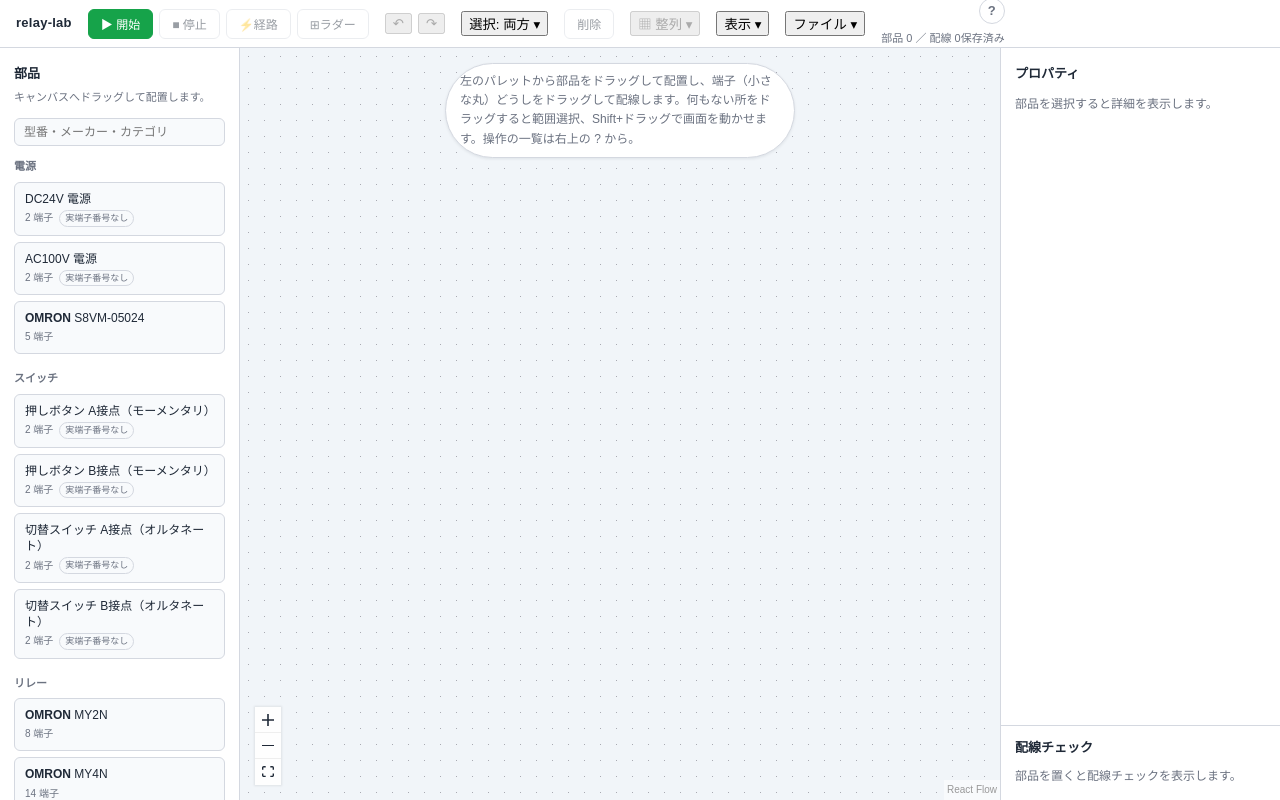
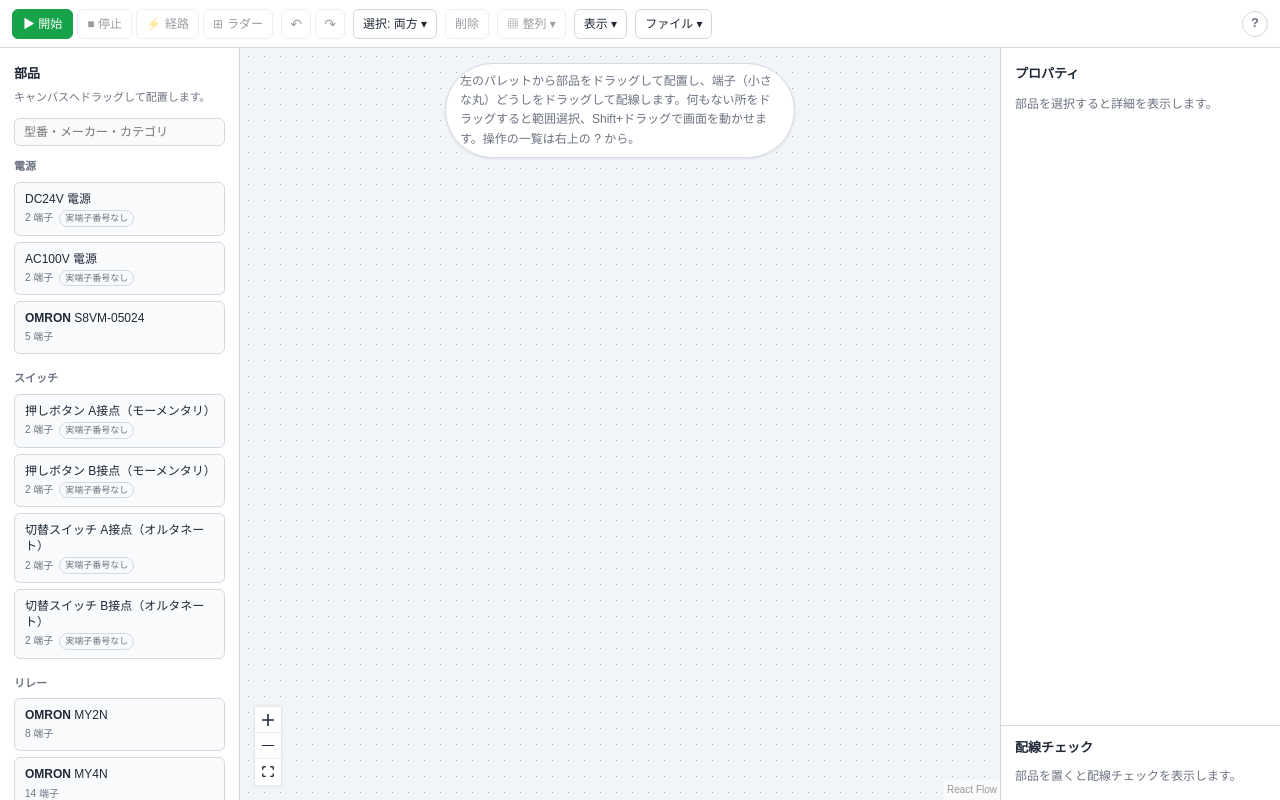
Before and after one commit to su-metal/relay-lab, a Next.js app: page / in a window 1280 px wide. Built offline with nearby package versions, Linux system fonts and the light colour scheme.

Commit message:
Make toolbar single-row and zoom resilient

```diff
--- a/src/components/circuit/Toolbar.module.css
+++ b/src/components/circuit/Toolbar.module.css
@@ -1,224 +1,211 @@
 .toolbar {
+  container-name: toolbar;
+  container-type: inline-size;
   display: flex;
   align-items: center;
-  gap: 16px;
+  gap: 8px;
   height: 48px;
-  padding: 0 16px;
+  min-width: 0;
+  padding: 0 12px;
   border-bottom: 1px solid var(--border);
   background: var(--panel);
+  overflow: visible;
 }
 
 .brand {
+  flex: 0 0 auto;
+  margin-right: 2px;
   font-size: 13px;
   font-weight: 700;
   letter-spacing: 0.02em;
+  white-space: nowrap;
 }
 
-.group {
+.group,
+.metaGroup {
   display: flex;
+  flex: 0 0 auto;
   align-items: center;
-  gap: 6px;
+  gap: 4px;
+  min-width: 0;
+}
+
+.metaGroup {
+  margin-left: auto;
+  gap: 8px;
 }
 
 .button,
-.run {
+.run,
+.iconButton,
+.menuTrigger {
+  display: inline-flex;
+  flex: 0 0 auto;
+  align-items: center;
+  justify-content: center;
+  gap: 4px;
   height: 30px;
-  padding: 0 12px;
+  min-width: max-content;
+  padding: 0 9px;
   border: 1px solid var(--border);
   border-radius: 6px;
+  font: inherit;
   font-size: 12px;
-  font-family: inherit;
+  line-height: 1;
   color: var(--text);
   background: var(--panel);
   cursor: pointer;
-  transition:
-    border-color 0.12s ease-out,
-    background 0.12s ease-out;
+  white-space: nowrap;
+  transition: border-color .12s ease-out, color .12s ease-out, background .12s ease-out;
 }
 
 .button:hover:not(:disabled),
-.run:hover:not(:disabled) {
+.run:hover:not(:disabled),
+.iconButton:hover:not(:disabled),
+.menuTrigger:hover:not(:disabled) {
   border-color: var(--accent);
   background: var(--bg);
 }
 
 .run {
+  padding-inline: 10px;
   color: #fff;
   background: var(--run);
   border-color: var(--run);
 }
 
+.iconButton {
+  width: 30px;
+  min-width: 30px;
+  padding: 0;
+  font-size: 14px;
+}
+
 .button:disabled,
-.run:disabled {
-  opacity: 0.45;
+.run:disabled,
+.iconButton:disabled,
+.menuTrigger:disabled,
+.menuItem:disabled {
+  opacity: .45;
   cursor: not-allowed;
 }
 
-/* 入っているモードを塗りで示す */
-.button[data-active] {
+.button[data-active],
+.iconButton[data-active],
+.menuTrigger[data-active] {
   border-color: var(--accent);
   color: var(--accent);
   background: var(--accent-tint);
 }
 
-/* セグメントが何の設定なのかを示す見出し（範囲選択の対象） */
-.groupLabel {
-  font-size: 11px;
-  color: var(--text-muted);
-  white-space: nowrap;
-  cursor: default;
-}
-
-/*
- * 範囲選択の対象（部品＋配線 / 部品 / 配線）。
- * 3 つのうち必ず 1 つが入っている排他選択なので、独立したボタンではなく
- * 連結したセグメントで「どれか 1 つ」であることを見せる。
- */
-.segmented {
-  display: flex;
-  height: 30px;
-  border: 1px solid var(--border);
-  border-radius: 6px;
-  overflow: hidden;
-}
-
-.segment {
-  padding: 0 10px;
-  border: none;
-  border-left: 1px solid var(--border);
-  font-size: 11px;
-  font-family: inherit;
-  color: var(--text-muted);
-  background: var(--panel);
-  cursor: pointer;
-  white-space: nowrap;
-  transition:
-    color 0.12s ease-out,
-    background 0.12s ease-out;
-}
-
-.segment:first-child {
-  border-left: none;
-}
-
-.segment:hover {
-  background: var(--bg);
-}
-
-.segment[data-active] {
-  color: var(--accent);
-  background: var(--accent-tint);
-}
-
-/*
- * 「揃える」のメニュー（design.md §8.13）。
- *
- * 8 種類を操作バーへ直接並べると、狭い画面で折り返しが増えてキャンバスが
- * 削られる（§8.12）。ボタン 1 個に畳み、押したときだけ下に開く。
- */
 .menuWrap {
   position: relative;
   display: flex;
+  flex: 0 0 auto;
 }
 
 .menu {
   position: absolute;
-  top: calc(100% + 4px);
+  top: calc(100% + 5px);
   left: 0;
-  /*
-   * 2 列 × 4 行を**列方向に流し込む** —— 左列が左右方向（左 / 中央 / 右 / 均等）、
-   * 右列が上下方向。行方向に流すと「左揃え」の隣に「上揃え」が並び、
-   * どの軸の操作なのかが読み取れなくなる。
-   */
-  display: grid;
-  grid-auto-flow: column;
-  grid-template-rows: repeat(4, auto);
-  gap: 2px;
-  /*
-   * **中身に合わせて広げる。** 絶対配置の既定の幅は「入る幅」＝トリガーの
-   * ボタン 1 個ぶんしかないので、指定しないと 2 列が重なって潰れる。
-   */
+  z-index: 30;
   width: max-content;
-  padding: 4px;
+  min-width: 180px;
+  padding: 5px;
   border: 1px solid var(--border);
   border-radius: 8px;
   background: var(--panel);
-  box-shadow: 0 4px 16px rgb(15 23 42 / 14%);
-  /* キャンバス（React Flow）より前面へ。操作バーは DOM 上ではキャンバスの前 */
-  z-index: 20;
+  box-shadow: 0 6px 22px rgb(15 23 42 / 16%);
   white-space: nowrap;
+}
+
+.menuEnd { right: 0; left: auto; }
+.smallMenu { min-width: 150px; }
+.selectionMenu { min-width: 220px; }
+.arrangeMenu { min-width: 280px; }
+
+.moreMenu {
+  right: 0;
+  left: auto;
+  width: min(360px, calc(100vw - 12px));
+  max-height: min(72dvh, 520px);
+  overflow-y: auto;
+  overscroll-behavior: contain;
 }
 
 .menuItem {
   display: flex;
   align-items: center;
   gap: 8px;
-  height: 30px;
-  padding: 0 10px;
+  width: 100%;
+  min-height: 30px;
+  padding: 0 9px;
   border: none;
   border-radius: 5px;
+  font: inherit;
   font-size: 12px;
-  font-family: inherit;
+  line-height: 1.25;
   text-align: left;
   color: var(--text);
   background: transparent;
   cursor: pointer;
-  transition: background 0.12s ease-out;
+  white-space: nowrap;
 }
 
 .menuItem:hover:not(:disabled) {
+  color: var(--accent);
   background: var(--accent-tint);
-  color: var(--accent);
 }
 
-/* 均等は 3 個から。押せないことを見せたうえで、理由は title で伝える */
-.menuItem:disabled {
-  opacity: 0.4;
-  cursor: not-allowed;
-}
-
-.menuIcon {
-  width: 14px;
-  font-size: 13px;
+.menuIcon,
+.radioMark {
+  flex: 0 0 16px;
+  width: 16px;
   color: var(--text-muted);
   text-align: center;
 }
 
-.menuItem:hover:not(:disabled) .menuIcon {
-  color: inherit;
+.menuHeading {
+  padding: 5px 9px 4px;
+  font-size: 10px;
+  font-weight: 700;
+  letter-spacing: .04em;
+  color: var(--text-muted);
 }
 
-/*
- * 読み込み用の <input type="file">。ボタンから click() で開くだけなので隠す。
- * `display: none` で消すのは意図的 —— 見えない入力欄が Tab 順に残ると、
- * キーボード操作で「押しても何も起きない場所」を通ることになる。
- */
-.fileInput {
-  display: none;
+.menuHint {
+  max-width: 260px;
+  padding: 5px 9px 4px;
+  font-size: 10px;
+  line-height: 1.45;
+  color: var(--text-muted);
+  white-space: normal;
 }
 
-/* 収束結果。発振はエラーではないので赤にしない（design.md §5.5） */
+.menuDivider {
+  height: 1px;
+  margin: 4px 5px;
+  background: var(--border);
+}
+
+.alignGrid {
+  display: grid;
+  grid-template-columns: repeat(2, minmax(0, 1fr));
+  gap: 2px;
+}
+
+.alignGrid .menuItem { min-width: 124px; }
+.fileInput { display: none; }
+.adaptiveLabel { display: inline; }
+
 .status {
-  padding: 2px 10px;
+  flex: 0 0 auto;
+  padding: 2px 8px;
   border: 1px solid var(--wire-energized);
   border-radius: 999px;
   font-size: 11px;
   color: var(--wire-energized-text);
   background: #f0fdf4;
-  white-space: nowrap;
-}
-
-/*
- * 経過時間（design.md §5.13）。タイマーを置いた回路でだけ出る。
- * **`tabular-nums` は必須** —— 50ms ごとに書き換わるので、字幅が揃っていないと
- * 数字が横に踊って読めない。収束状態のバッジとは違い枠は付けない
- * （状態の判定ではなく、ただの目盛りなので目立たせない）。
- */
-.elapsed {
-  padding: 2px 4px;
-  font-size: 11px;
-  color: var(--text-muted);
-  font-variant-numeric: tabular-nums;
   white-space: nowrap;
 }
 
@@ -234,22 +221,30 @@
   background: #fef2f2;
 }
 
-/*
- * 使い方（design.md §8.10）。右端の情報群の先頭に置き、ここから右を
- * 「回路そのものではなく、アプリの状態を見る場所」にまとめる。
- */
+.elapsed,
+.counts,
+.save {
+  flex: 0 0 auto;
+  font-size: 11px;
+  color: var(--text-muted);
+  white-space: nowrap;
+}
+
+.elapsed,
+.counts { font-variant-numeric: tabular-nums; }
+
 .help {
   display: flex;
+  flex: 0 0 auto;
   align-items: center;
   justify-content: center;
   width: 26px;
   height: 26px;
-  margin-left: auto;
   padding: 0;
   border: 1px solid var(--border);
   border-radius: 999px;
+  font: inherit;
   font-size: 13px;
-  font-family: inherit;
   font-weight: 700;
   color: var(--text-muted);
   background: var(--panel);
@@ -262,19 +257,6 @@
   background: var(--accent-tint);
 }
 
-.counts {
-  font-size: 11px;
-  color: var(--text-muted);
-  font-variant-numeric: tabular-nums;
-}
-
-/* 自動保存の状態（design.md §8.4）。保存できていない状況だけ色を付ける */
-.save {
-  font-size: 11px;
-  color: var(--text-muted);
-  white-space: nowrap;
-}
-
 .save[data-status="unavailable"],
 .save[data-status="error"] {
   padding: 2px 8px;
@@ -284,55 +266,56 @@
   background: var(--warn-bg);
 }
 
-/* 狭い画面（design.md §8.12）------------------------------------------- */
-
-/*
- * **横スクロールにはしない。折り返す。** 1 行に押し込んで横へ流すと、
- * はみ出した書き出し・読み込みが「無い機能」になる。高さを 1 行ぶん
- * 譲ってでも、置いてある操作は全部見えているほうがよい。
- */
-.toolbar[data-compact] {
-  flex-wrap: wrap;
-  gap: 6px 10px;
-  height: auto;
-  min-height: 44px;
-  padding: 6px 8px;
+@container toolbar (max-width: 1500px) {
+  .counts { display: none; }
 }
 
-.toolbar[data-compact] .group {
-  gap: 4px;
+@container toolbar (max-width: 1320px) {
+  .brand { display: none; }
+  .save[data-status="saved"],
+  .save[data-status="pending"] { display: none; }
 }
 
-/* 折り返した 2 行目の先頭に来ることがあるので、右端固定を解く */
-.toolbar[data-compact] .help {
-  margin-left: auto;
+@container toolbar (max-width: 1160px) {
+  .adaptiveLabel { display: none; }
+  .adaptiveButton {
+    width: 30px;
+    min-width: 30px;
+    padding: 0;
+  }
 }
 
-/*
- * 狭い画面では、メニューが操作バーの右端からはみ出しやすい。
- * 開く向きを右寄せに変え、画面幅を超えないように上限を切る（§8.12）。
- */
-.toolbar[data-compact] .menu {
-  left: auto;
-  right: 0;
-  max-width: calc(100vw - 16px);
+.toolbar[data-compact] {
+  gap: 4px;
+  height: 44px;
+  padding: 0 6px;
+  flex-wrap: nowrap;
 }
 
-/*
- * 指で押す当たり判定（design.md §8.12）。狭さではなく**入力の粗さ**で決まるので、
- * `data-compact` ではなくメディアクエリで持つ。1 辺 36px は
- * 「44px の指の当たり判定」を隣接ボタンとの間隔込みで満たす下限。
- */
+.toolbar[data-compact] .group { gap: 3px; }
+.toolbar[data-compact] .button,
+.toolbar[data-compact] .run,
+.toolbar[data-compact] .menuTrigger { padding-inline: 7px; }
+.toolbar[data-compact] .adaptiveButton {
+  width: 30px;
+  min-width: 30px;
+  padding: 0;
+}
+.toolbar[data-compact] .metaGroup { gap: 4px; }
+.toolbar[data-compact] .save {
+  max-width: 92px;
+  overflow: hidden;
+  text-overflow: ellipsis;
+}
+
 @media (pointer: coarse) {
+  .toolbar,
+  .toolbar[data-compact] { min-height: 52px; height: 52px; }
   .button,
   .run,
-  .segment,
-  .menuItem {
-    min-height: 36px;
-  }
-
-  .help {
-    width: 36px;
-    height: 36px;
-  }
+  .iconButton,
+  .menuTrigger,
+  .menuItem { min-height: 36px; }
+  .iconButton { width: 36px; min-width: 36px; }
+  .help { width: 36px; height: 36px; }
 }
```
